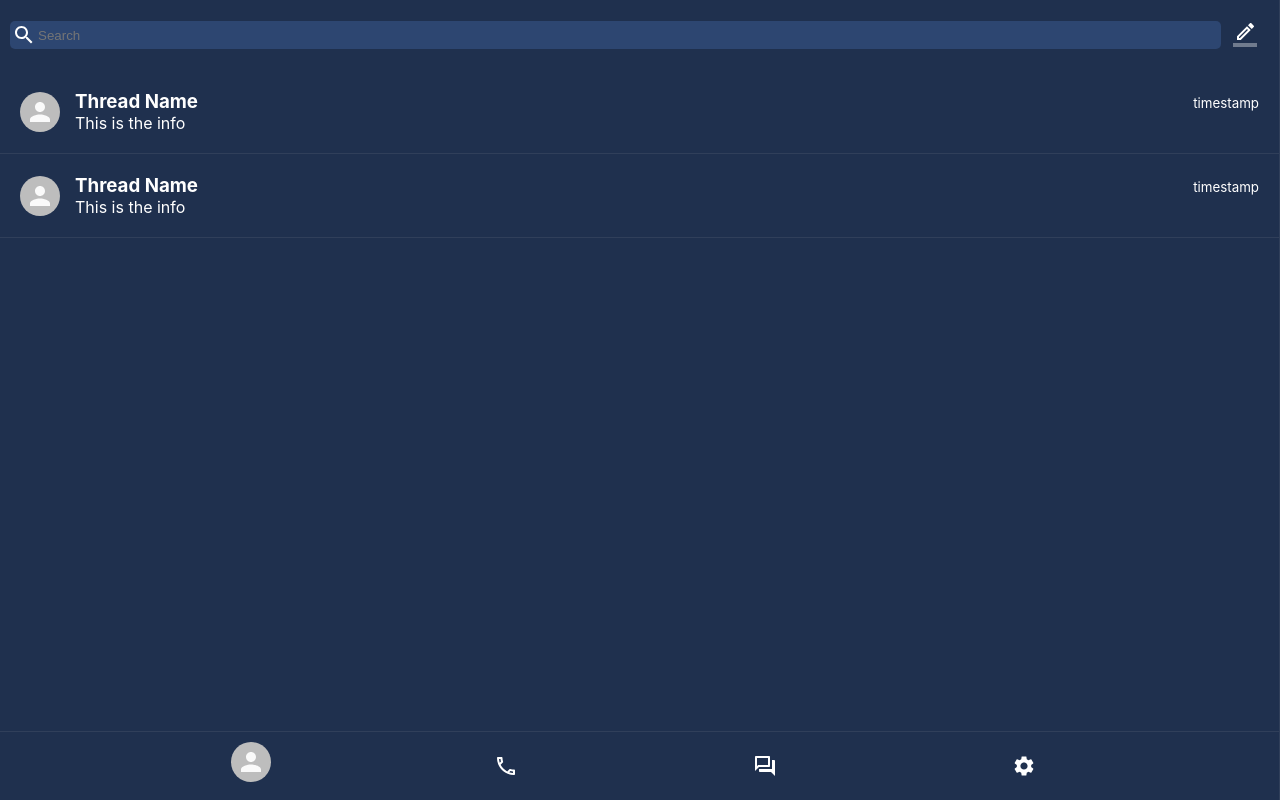
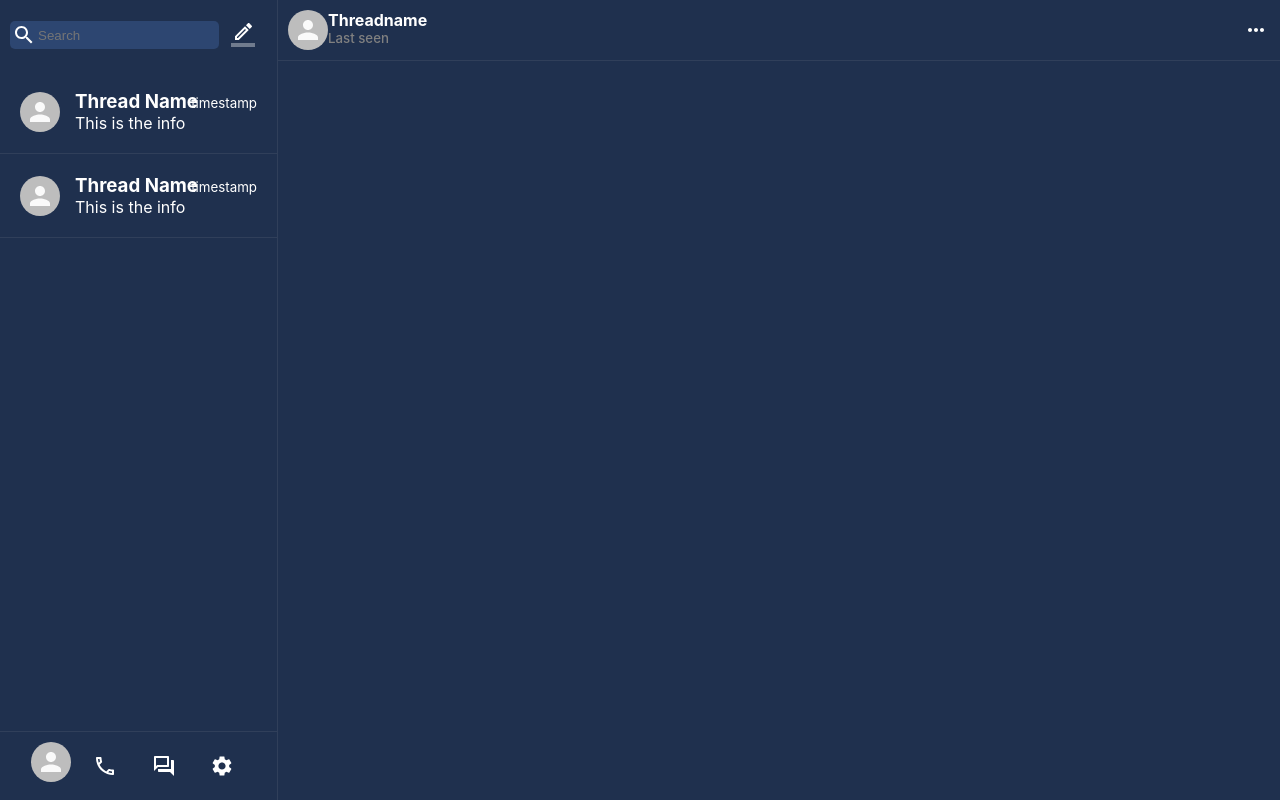
Before and after one commit to YousifAbozid/TelegramClone, a React (Create React App) app: page / in a window 1280 px wide. Built offline with nearby package versions, Linux system fonts and the light colour scheme.

Commit message:
add thread header

```diff
--- a/src/components/Telegram.js
+++ b/src/components/Telegram.js
@@ -1,10 +1,13 @@
 import React from 'react'
 import SideBar from './SideBar'
+import Thread from './Thread'
+import './Telegram.css'
 
 const Telegram = () => {
     return (
         <div className="telegram">
             <SideBar />
+            <Thread />
         </div>
     )
 }
--- /dev/null
+++ b/src/components/Thread.css
@@ -0,0 +1,36 @@
+.thread {
+    display: flex;
+    flex: 1;
+    flex-direction: column;
+    height: 100vh;
+}
+
+.thread__header {
+    display: flex;
+    border-bottom: 1px solid rgba(190, 190, 190, 0.1);
+    align-items: center;
+    align-content: center;
+    justify-content: space-between;
+}
+
+.thread__header__contents {
+    display: flex;
+    flex-direction: row;
+    align-content: center;
+    justify-content: center;
+    color: white;
+    padding: 10px;
+}
+
+.thread__header__contents__info > h5 {
+    font-weight: 500;
+    color: gray;
+}
+
+.thread__header__details {
+    color: white;
+}
+
+.thread__header__details:hover {
+    color: rgba(1, 150, 199);
+}
--- /dev/null
+++ b/src/components/Thread.js
@@ -0,0 +1,25 @@
+import { Avatar, IconButton } from '@material-ui/core'
+import { MoreHoriz } from '@material-ui/icons'
+import React from 'react'
+import './Thread.css'
+
+const Thread = () => {
+    return (
+        <div className="thread">
+            <div className="thread__header">
+                <div className="thread__header__contents">
+                    <Avatar />
+                    <div className="thread__header__contents__info">
+                        <h4>Threadname</h4>
+                        <h5>Last seen</h5>
+                    </div>
+                </div>
+                <IconButton>
+                    <MoreHoriz className="thread__header__details" />
+                </IconButton>
+            </div>
+        </div>
+    )
+}
+
+export default Thread
```
